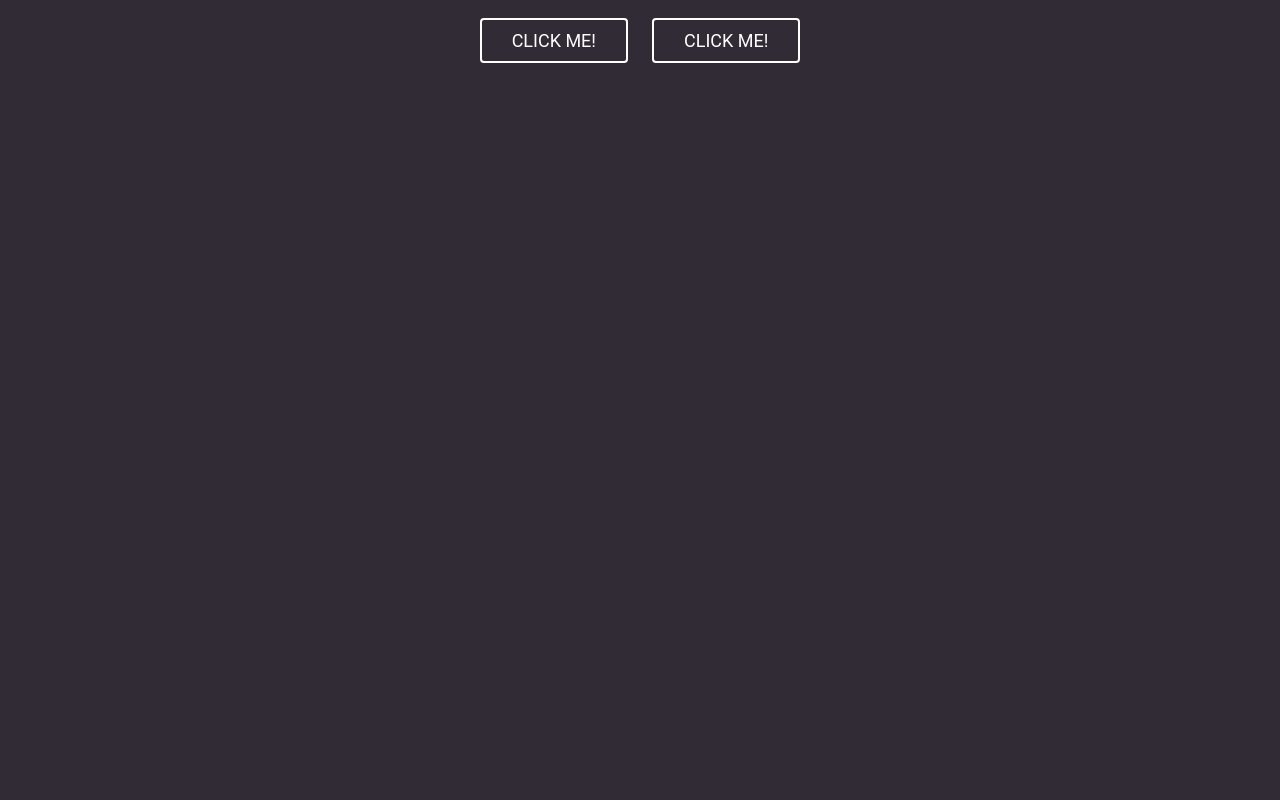
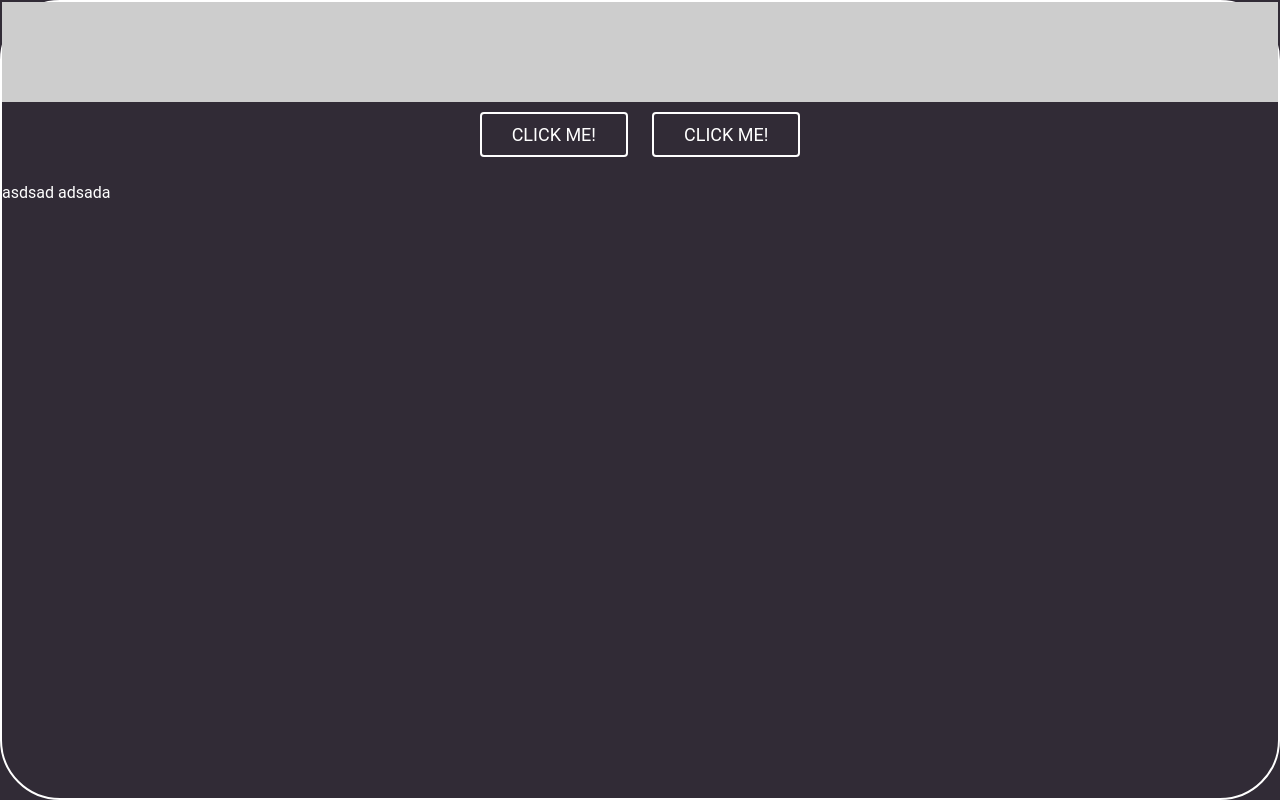
Before and after one commit to MithridatesEupator/Electron, a website: page index.html in a window 1280 px wide. Drawn offline with nearby package versions, Linux system fonts and the light colour scheme.

Commit message:
minimal progress

```diff
--- a/css/style.css
+++ b/css/style.css
@@ -1,5 +1,10 @@
 body {
     background-color: #312b36;
+    margin: auto 0;
+    border: 2px solid #fff;
+    border-radius: 60px;
+    overflow: hidden;
+
 }
 
 ::selection {
@@ -11,7 +16,17 @@ body {
 
 p {
     font-family: "Roboto";
+    color: white;
 
+}
+.colorBar {
+    background-color: #cdcdcd;
+    height: 100px;
+    width: 100%;
+    display: inline-block;
+    align-content: center;
+    text-align: center;
+    margin:0 auto;
 }
 
 .topBar {
@@ -19,6 +34,7 @@ p {
     align-content: center;
     text-align: center;
     margin:0 auto;
+
 }
 
 .btn {
@@ -32,6 +48,7 @@ p {
     color: #fff;
     position:relative;
     overflow: hidden;
+    -webkit-app-region: no-drag;
 }
 
 .btn:before {
--- a/index.html
+++ b/index.html
@@ -1,8 +1,10 @@
-
 <script src="https://ajax.googleapis.com/ajax/libs/angularjs/1.6.9/angular.min.js"></script>
+<script type="text/javascript" src="my-script.js"></script>
 <link rel="stylesheet" href="css/style.css">
-<body>
+<body style="-webkit-app-region: drag">
     <center>
+        <div class="colorBar">
+        </div>
         <div class="topBar">
             <button class="btn">
                 CLICK ME!
@@ -12,4 +14,5 @@
             </button>
         </div>
     </center>
+    <p> asdsad adsada</p>
 </body>
--- /dev/null
+++ b/js/custom.js
@@ -0,0 +1,4 @@
+document.getElementById("close-btn").addEventListener("click", function (e) {
+    var window = remote.getCurrentWindow();
+    window.close();
+});
```
Also changed, not shown: main.js (+7 -1 lines). Lines whose indentation alone changed are shown as unchanged.
